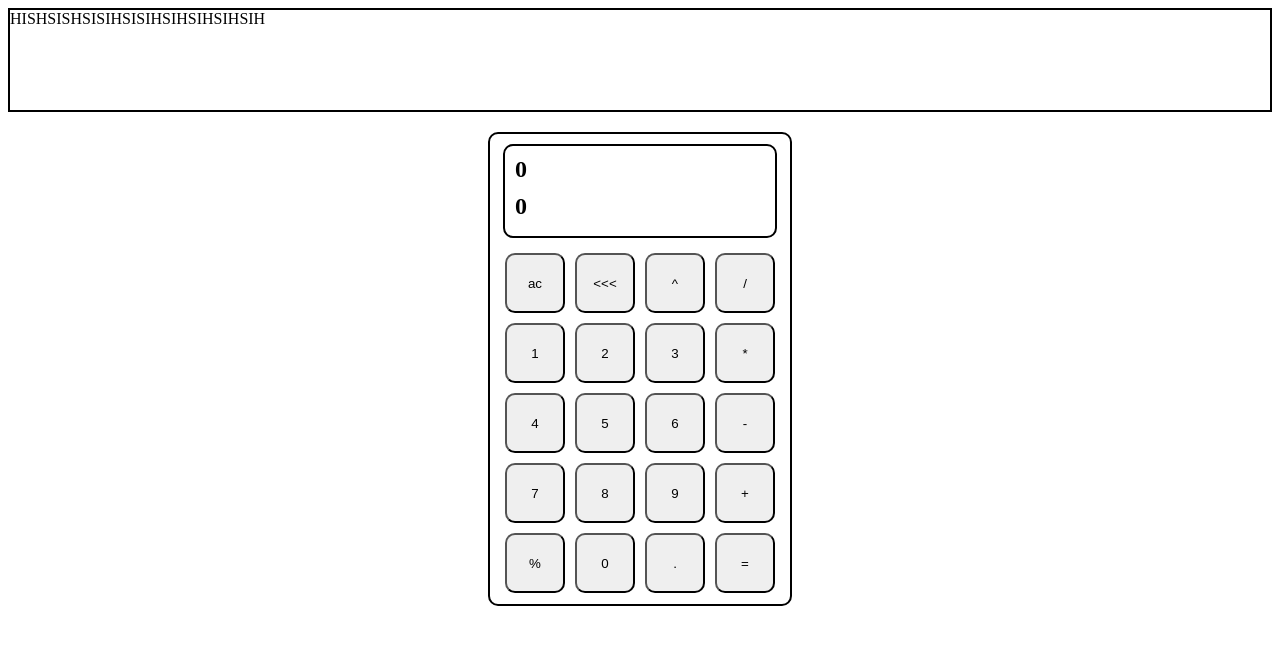
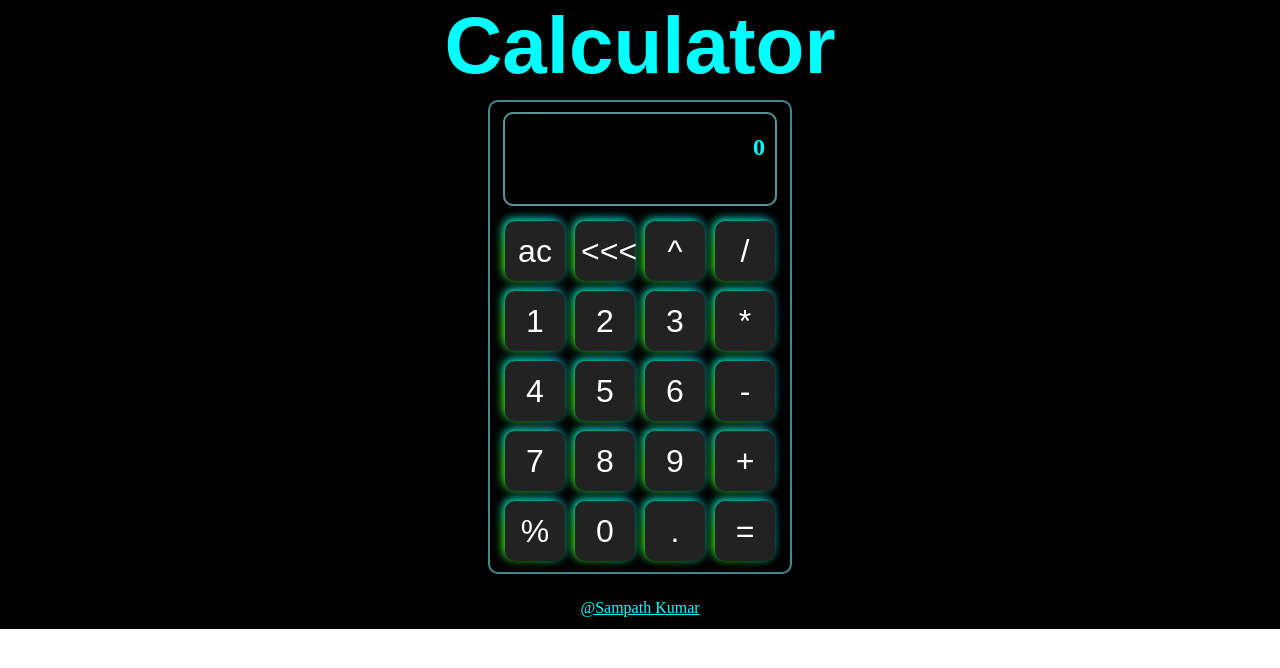
Before and after one commit to sords/caculator, a plain HTML site: page index.html in a window 1280 px wide. Both pictures are taken after a click on the button "<<<". Drawn offline with Linux system fonts and the light colour scheme; a web font is replaced by a local one.

Commit message:
added style

```diff
--- a/index.html
+++ b/index.html
@@ -6,42 +6,44 @@
     <meta http-equiv="X-UA-Compatible" content="IE=edge">
     <meta name="viewport" content="width=device-width, initial-scale=1.0">
     <link rel="stylesheet" href="style.css">
+    <link rel="preconnect" href="https://fonts.googleapis.com">
+    <link href="https://fonts.googleapis.com/css2?family=Alumni+Sans+Pinstripe&display=swap" rel="stylesheet">
     <title>Document</title>
 </head>
 
 <body>
-    <div id="header">HISHSISHSISIHSISIHSIHSIHSIHSIH</div>
+    <div id="header">Calculator</div>
     <div id="main">
         <div id="calcy">
             <div id="display">
-                <div id="lastenter">0</div>
+                <div id="lastenter"></div>
                 <div id="nowenter">0</div>
             </div>
-            <div id="magic">
-                <button class="num" onclick="allclear(0)">ac</button>
-                <button class="num" onclick="backclear()"><<<</button>
-                <button class="num" onclick="symbolenter('^')">^</button>
-                <button class="num" onclick="symbolenter('/')">/</button>
-                <button class="num" onclick="numberentered(1)">1</button>
-                <button class="num" onclick="numberentered(2)">2</button>
-                <button class="num" onclick="numberentered(3)">3</button>
-                <button class="num" onclick="symbolenter('*')">*</button>
-                <button class="num" onclick="numberentered(4)">4</button>
-                <button class="num" onclick="numberentered(5)">5</button>
-                <button class="num" onclick="numberentered(6)">6</button>
-                <button class="num" onclick="symbolenter('-')">-</button>
-                <button class="num" onclick="numberentered(7)">7</button>
-                <button class="num" onclick="numberentered(8)">8</button>
-                <button class="num" onclick="numberentered(9)">9</button>
-                <button class="num" onclick="symbolenter('+')">+</button>
-                <button class="num" onclick="symbolenter('%')">%</button>
-                <button class="num" onclick="numberentered(0)">0</button>
-                <button class="num" onclick="numberentered('.')" >.</button>
-                <button class="num" onclick="equalto()">=</button>
+            <div id="calcyfunctions">
+                <button class="num button-85" onclick="allclear(0)">ac</button>
+                <button class="num button-85" onclick="backclear()"><<<</button>
+                <button class="num button-85" onclick="symbolenter('^')">^</button>
+                <button class="num button-85"onclick="symbolenter('/')">/</button>
+                <button class="num button-85" onclick="numberentered(1)">1</button>
+                <button class="num button-85" onclick="numberentered(2)">2</button>
+                <button class="num button-85" onclick="numberentered(3)">3</button>
+                <button class="num button-85" onclick="symbolenter('*')">*</button>
+                <button class="num button-85" onclick="numberentered(4)">4</button>
+                <button class="num button-85" onclick="numberentered(5)">5</button>
+                <button class="num button-85" onclick="numberentered(6)">6</button>
+                <button class="num button-85" onclick="symbolenter('-')">-</button>
+                <button class="num button-85" onclick="numberentered(7)">7</button>
+                <button class="num button-85" onclick="numberentered(8)">8</button>
+                <button class="num button-85" onclick="numberentered(9)">9</button>
+                <button class="num button-85" onclick="symbolenter('+')">+</button>
+                <button class="num button-85" onclick="symbolenter('%')">%</button>
+                <button class="num button-85" onclick="numberentered(0)">0</button>
+                <button class="num button-85" onclick="numberentered('.')" >.</button>
+                <button class="num button-85" onclick="equalto()">=</button>
             </div>
         </div>
     </div>
-    <div id="footer"></div>
+    <div id="footer"><a href="#">@Sampath Kumar</a></div>
     <script src="script.js"></script>
 </body>
 
--- a/script.js
+++ b/script.js
@@ -3,9 +3,11 @@ let displaynow = document.getElementById('nowenter');
 let enternum = '';
 let enterbefore = enternum;
 let symbol = ''
+// for not repeating twice of equal to symbol
 let reepeat = 1;
 let pointchecker = 0;
-//let magic = 0;
+//for changing the symbols of addition and substraction and etc
+let magic = 0;
 
 
 function add(a, b) {
@@ -23,8 +25,8 @@ function division(a, b) {
 function percentage(a, b) {
     return (a / b) * 100
 }
-function squart(a,b) {
-    return (a**b)
+function squart(a, b) {
+    return (a ** b)
 }
 
 function operate(a, operator, b) {
@@ -35,13 +37,13 @@ function operate(a, operator, b) {
         return subtract(a, b);
     }
     if (operator === '*') {
-        if(pointchecker >= 1){
+        if (pointchecker >= 1) {
             return multiply(a, b).toFixed(3);
         }
         return multiply(a, b);
     }
     if (operator === '/') {
-        if(point >= 1){
+        if (pointchecker >= 1) {
             return division(a, b).toFixed(3);
         }
         return division(a, b)
@@ -50,114 +52,90 @@ function operate(a, operator, b) {
         return percentage(a, b)
     }
     if (operator === '^') {
-        return squart(a,b)
+        return squart(a, b)
     }
 }
 
-function getondisplay(num,symbol = '',fromequal = '') {
-    if (symbol !== '')
-        diplaylast.textContent = num + ' ' + symbol;
-     if(enternum.includes('.') && fromequal === 'fromequal')
-       pointchecker++;
+function getondisplay(num, symbol1 = '', fromequal = '') {
+    if (symbol1 !== '')
+        diplaylast.textContent = num + ' ' + symbol1;
+    if (enternum.includes('.') && fromequal === 'fromequal')
+        pointchecker++;
     displaynow.textContent = num;
 }
 
 function numberentered(value) {
-    // if (magic === 1)
-    //     magic--;
-    if (enternum === '0') {
-        enternum = ''
+    if (magic === 1)
+        magic--;
+    if (enternum === '0')
+        enternum = '';
+    if (value === '.') {
+        if (pointchecker >= 1)
+            return;
+        if (enternum === '')
+            enternum = '0' + enternum;
+        pointchecker++;
     }
-    if (value === '.') {
-        if (pointchecker >= 1) {
-            return
-        }
-        //point was incrementing
-        if (enternum === '') {
-            enternum = '0' + enternum
-        }
-        pointchecker++
-    }
-    enternum += value
+    enternum += value;
     getondisplay(enternum, '')
 }
 
 function symbolenter(value = '-') {
     if (enternum === '') {
-        // if (magic > 0) {
-        //     let book = (enterbefore)
-        //     diplaylast.textContent = book + value
-        // }
-        return
+        if (magic > 0)
+            diplaylast.textContent = enterbefore + value;
+        return;
     }
-    enterbefore = enternum
+    enterbefore = enternum;
     if (enternum.includes('.')) {
         if (pointchecker >= 1)
             enterbefore = enternum + '0';
     }
-    symbol = value
+    symbol = value;
     magic++;
-    diplaylast.textContent = enterbefore + value
-   if(pointchecker >= 1)
-      pointchecker--;
+    diplaylast.textContent = enterbefore + value;
+    if (pointchecker >= 1)
+        pointchecker--;
     getondisplay(enternum)
     enternum = '';
     if (reepeat === 0)
         return;
     reepeat--;
 }
-let ran;
-let rose;
-
 
 function equalto() {
-    // if (magic === 1)
-    //     magic--;
-    let dec;
+    if (magic === 1)
+        magic--;
     reepeat++
     if (enternum === '' || reepeat > 1) {
         reepeat--
-        return
-    } else {
-        ran = Number(enternum);
-        rose = Number(enterbefore);
+        return;
     }
-    let man = operate(rose, symbol, ran);
+    enternum = Number(enternum);
+    enterbefore = Number(enterbefore);
+    let result = operate(enterbefore, symbol, enternum);
     if (pointchecker >= 1) {
         enternum = enternum + '0'
-    }
-    dec = enternum + ' ='
-    diplaylast.textContent += dec;
-    if (pointchecker >= 1) {
         pointchecker--;
     }
-    dec = enternum
-    enternum = man + '';
-    getondisplay(man,'','fromequal')
+    enterbefore = enternum + ' =';
+    diplaylast.textContent += enterbefore;
+    enterbefore = enternum
+    enternum = result + '';
+    getondisplay(result, '', 'fromequal')
 }
 
 function backclear() {
-    let gaw = enternum;
-    let gas;
-    let lgaw
-    gas = gaw.toString().slice(0, -1)
-    if (gas.includes('.')) {
-        pointchecker++
-    } //else {
-    if (pointchecker >= 1) {
-        pointchecker--
-    }
-
-    //}
-    console.log(gas, gas.includes('.'))
-    if (gas === '') {
-        enternum = '0'
-        lgaw = '0'
-    } else {
-        enternum = gas + ''
-        lgaw = gas + ''
-    }
-    getondisplay(lgaw)
+    enternum = enternum.toString().slice(0, -1)
+    if (enternum.includes('.'))
+        pointchecker++;
+    if (pointchecker >= 1)
+        pointchecker--;
+    if (enternum === '')
+        enternum = '0';
+    else
+        enternum = enternum + '';
+    getondisplay(enternum)
 }
 
 function allclear(num) {
--- a/style.css
+++ b/style.css
@@ -1,13 +1,23 @@
+body{
+    margin: 0px;
+}
+
 #header {
     height: 100px;
-    border: 2px solid;
-    margin-bottom: 20px;
+    text-align: center;
+    font-weight: bold;
+    font-size: 500%;
+    font-family: 'Alumni Sans Pinstripe', sans-serif;
+    background-color: black;
+    color: aqua;
+
 }
 
 #main {
     display: flex;
     justify-content: center;
-
+    background-color: black;
+    color: aqua;
 }
 
 #calcy {
@@ -16,20 +26,21 @@
     flex-direction: column;
     height: 470px;
     width: 300px;
-    border: 2px solid black;
+    border: 2px solid rgb(64, 138, 138);
     border-radius: 10px;
+
 }
 
 #display {
-    border: 2px solid black;
+    border: 2px solid rgb(88, 148, 148);
     height: 90px;
     width: 270px;
     margin: 10px;
     border-radius: 10px;
-    /* text-align: right; */
+    text-align: right;
 }
 #lastenter,#nowenter {
-    align-self: flex-end;
+
     margin: 10px;
     font-weight: bolder;
     font-size: x-large;
@@ -37,8 +48,9 @@
     overflow-x: hidden;
     overflow-y: hidden;
     white-space: nowrap;
+    align-self: end;
 }
-#magic {
+#calcyfunctions {
     display: flex;
     justify-content: center;
     flex-wrap: wrap;
@@ -49,4 +61,97 @@ button {
     width: 60px;
     margin: 5px;
     border-radius: 10px;
+    font-size: xx-large;
+    background-color: aqua;
+    color: black;
 }
+
+
+#footer,a{
+    height: 30px;
+    text-align: center;
+    background-color: black;
+     padding-top: 25px;
+}
+a{
+
+
+    color: aqua;
+}
+
+/* <!-- HTML !-->
+<button class="button-85" role="button">Button 85</button> */
+
+/* CSS */
+.button-85 {
+  /* padding: 0.6em 2em; */
+  border: none;
+  outline: none;
+  height: 60px;
+  width: 60px;
+  color: rgb(255, 255, 255);
+  background: #111;
+  cursor: pointer;
+  position: relative;
+  z-index: 0;
+  border-radius: 10px;
+  user-select: none;
+  -webkit-user-select: none;
+  touch-action: manipulation;
+}
+
+.button-85:before {
+  content: "";
+  background: linear-gradient(
+    45deg,
+    #c0f4ea,
+    #79e7b2,
+    #00ffee,
+    #48ff00,
+    #00ffd5,
+    #09e8e8,
+    #0eaae2,
+    #f1edf1,
+    #faf7f7
+  );
+  position: absolute;
+  top: -2px;
+  left: -2px;
+  background-size: 400%;
+  z-index: -1;
+  filter: blur(5px);
+  -webkit-filter: blur(5px);
+  width: calc(100% + 0px);
+  height: calc(100% + 0px);
+  animation: glowing-button-85 20s linear infinite;
+  transition: opacity 0.3s ease-in-out;
+  border-radius: 10px;
+}
+
+@keyframes glowing-button-85 {
+  0% {
+    background-position: 0 0;
+  }
+  50% {
+    background-position: 400% 0;
+  }
+  100% {
+    background-position: 0 0;
+  }
+}
+
+.button-85:after {
+  z-index: -1;
+  content: "";
+  position: absolute;
+  width: 60px;
+  height: 60px;
+  background: #222;
+  left: 0;
+  top: 0;
+  border-radius: 10px;
+}
+button:hover{
+    background-color:aqua;
+    color: rgb(37, 205, 205);
+}
```
